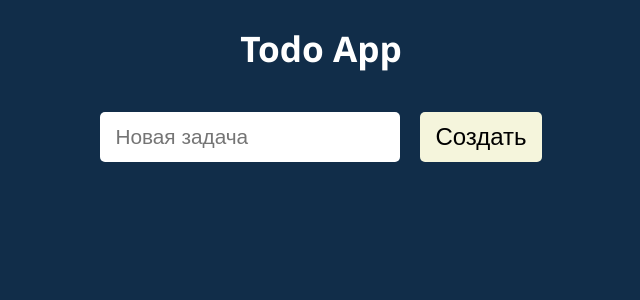
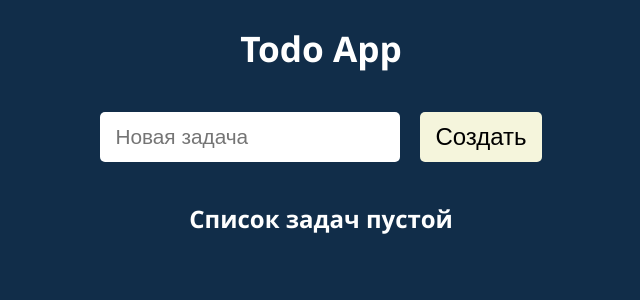
Before and after one commit to Butterzzz/todo-app-v2, a React (Create React App) app: page / in a window 1280 px wide. Shown: the top 300 px of the page, without its empty margins (319-959 px from the left). Built offline with nearby package versions, Linux system fonts and the light colour scheme.

Commit message:
feat: add text about missing tasks

```diff
--- a/src/components/Todos/TodoList.js
+++ b/src/components/Todos/TodoList.js
@@ -4,6 +4,7 @@ import styles from './TodoList.module.css';
 function TodoList({ todos }) {
     return (
         <div className={styles.todoListContainer}>
+            {!todos.length && <h2>Список задач пустой</h2>}
             {todos.map((todo, index) => <Todo key={index} todo={todo} />)}
         </div>
     )
```
